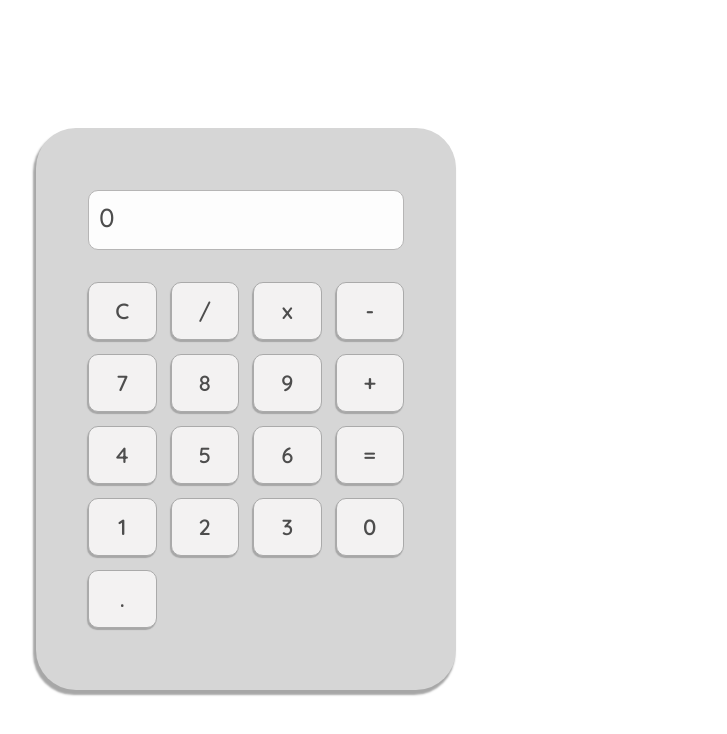
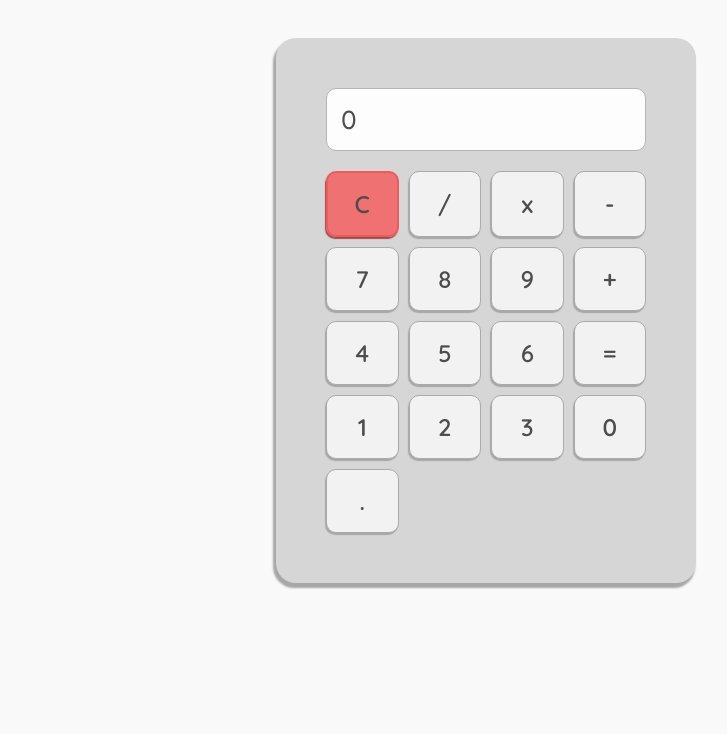
Before and after one commit to Maryann-beep/React-calculator-app, a React (Vite) app: page / in a window 1280 px wide. Shown: the top 734 px of the page, without its empty margins (154-881 px from the left). Built offline with nearby package versions, Linux system fonts and the light colour scheme.

Commit message:
improve button styling and app responsiveness

```diff
--- a/src/App.css
+++ b/src/App.css
@@ -1,64 +1,125 @@
-*{
+* {
   margin: 0;
   padding: 0;
   box-sizing: border-box;
-  font-size: 1.8rem;
-
 }
 
-body{
+body {
   font-family: "Quicksand", sans-serif;
-  width: 100vh;
-  margin-block: 10%;
-  overflow: hidden;
+  font-size: 1.6rem; /* Base font size for mobile-first design */
+  margin: 0;
+  padding: 0;
+  background-color: #f9f9f9;
 }
 
-html{
-  font-size: 10px;
+html {
+  font-size: 62.5%; }
+
+.calculator {
+  display: grid;
+  grid-template-rows: auto 1fr;
+  gap: 2rem;
+  padding: 4.2rem 3.6rem 5.2rem 3.6rem;
+  background-color: rgb(214, 214, 214);
+  border-radius: 2rem;
+  max-width: 34rem; /* Limited width for better usability */
+  margin: 10% auto; /* Center the calculator */
+  box-shadow: -2px 4px 2px 1px rgb(167, 167, 167);
 }
 
-.calculator{
-  padding-inline:5.2rem;
-  padding-block: 6.2rem;
-  background-color: rgb(214, 214, 214);
-  display: flex;
-  flex-direction: column;
-  justify-content: center;
-
-  border-radius: 4rem;
-  row-gap: 3.2rem;
-  max-width: 42rem;
-
-  margin: auto;
-
-  box-shadow: -2px 4px 2px 1px rgb(167, 167, 167);
-}
-.display-screen{
-  height: 6rem;
+.display-screen {
+  height: fit-content;
   border: 1px solid rgb(182, 181, 181);
   border-radius: 1rem;
-  padding: 1rem;
-
+  padding: 1.4rem;
   background-color: rgb(253, 253, 253);
-  font-size: 2.6rem;
+  font-size: 2rem;
   font-weight: 500;
   color: rgb(77, 77, 77);
-
+  overflow-x: auto; /* Allow scrolling for long expressions */
+  white-space: nowrap;
 }
 
-button{
-  font: 600 2.2rem "Quicksand", sans-serif;
+.buttons-container {
+  display: grid;
+  grid-template-columns: repeat(4, 1fr);
+  gap: 1rem;
+}
+
+button {
+  font: 600 1.8rem "Quicksand", sans-serif;
   color: rgb(77, 77, 77);
-  padding-block: 1.4rem;
+  padding: 1.4rem;
   background-color: rgb(243, 242, 242);
   border: 1px solid rgb(170, 170, 170);
   border-radius: 1rem;
   box-shadow: -1px 2px 1px 0px rgb(167, 167, 167);
-
+  transition: background-color 0.3s ease, transform 0.2s ease;
 }
 
-.buttons-container{
-  display: grid;
-  grid-template-columns: 1fr 1fr 1fr 1fr;
-  gap: 1.4rem;
+button:hover {
+  background-color: rgb(230, 230, 230);
+  transform: scale(1.05);
 }
+
+button:active {
+  background-color: rgb(200, 200, 200);
+  transform: scale(0.95);
+}
+
+.clear-btn{
+  background-color: rgba(247, 85, 85, 0.781);
+  border: 2px solid rgba(233, 72, 72, 0.541);
+  box-shadow: -1px 2px 1px 0px rgba(151, 37, 37, 0.801);
+}
+
+/* Mobile-first design (default styles for small screens) */
+@media (min-width: 576px) {
+  .calculator {
+    padding: 4.2rem 3.6rem 5.2rem 3.6rem;
+    max-width: 36rem;
+  }
+
+  .display-screen {
+    font-size: 2.2rem;
+  }
+
+  button {
+    font-size: 2.4rem;
+    padding: 1.2rem;
+  }
+}
+
+@media (min-width: 768px) {
+  .calculator {
+    padding: 4rem;
+    max-width: 40rem;
+    margin: 5% auto;
+  }
+
+  .display-screen {
+    font-size: 2.4rem;
+  }
+
+  button {
+    font-size: 2.2rem;
+    padding: 1.4rem;
+  }
+}
+
+@media (min-width: 1024px) {
+  .calculator {
+    padding: 5rem;
+    max-width: 42rem;
+    margin: 3% auto;
+  }
+
+  .display-screen {
+    font-size: 2.6rem;
+  }
+
+  button {
+    font-size: 2.4rem;
+    padding: 1.6rem;
+  }
+}
```
